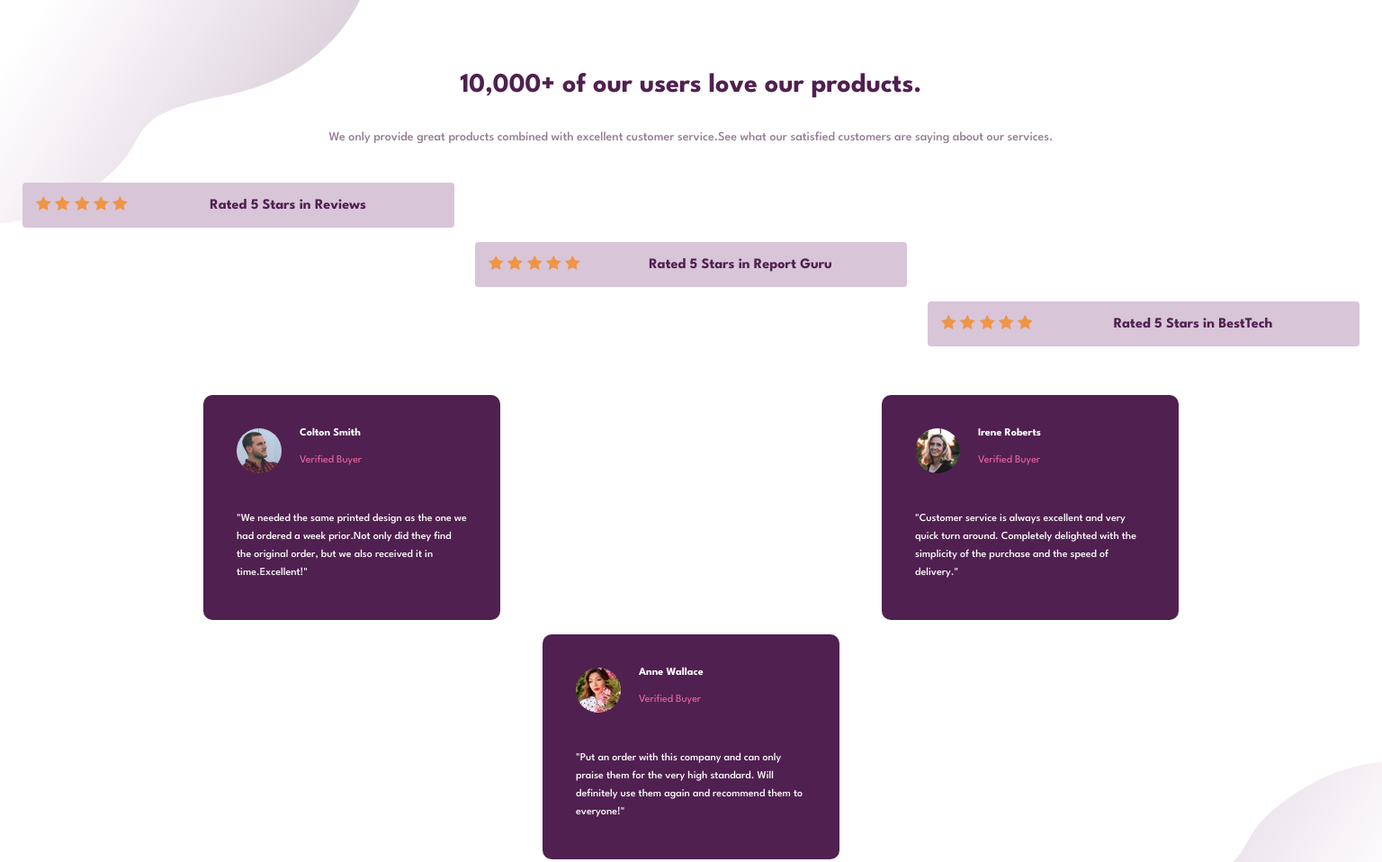
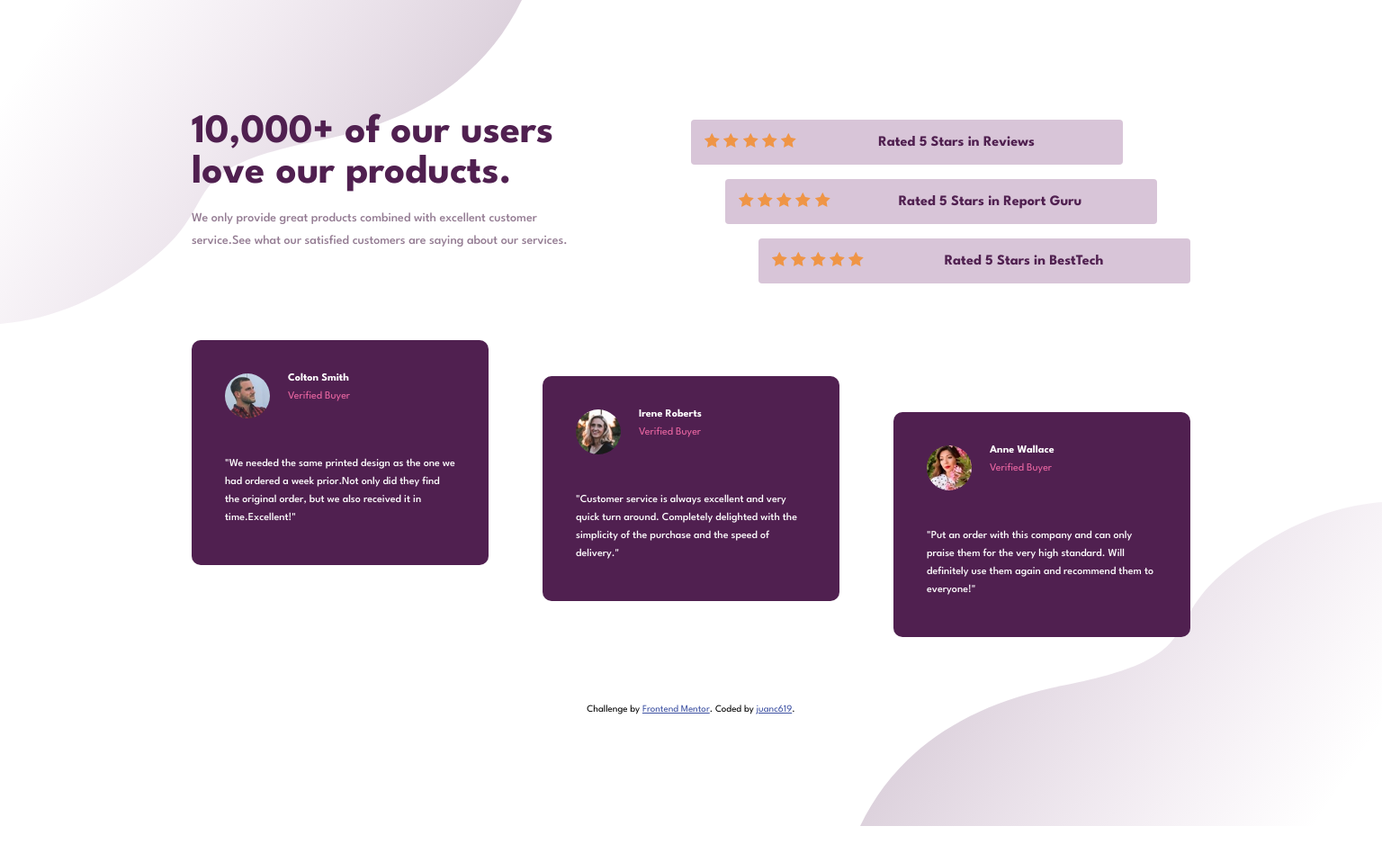
Before and after one commit to juanc619/CHALLENGE-1---Social-proof-section, a plain HTML site: page index.html in a window 1536 px wide. Shown: the top 958 px of the page at 90% size. After the commit the page ends 918 px from the top, so only its background shows below. Drawn offline with Linux system fonts and the light colour scheme.

Commit message:
-Terminado vista mobil y Desktop

```diff
--- a/style.css
+++ b/style.css
@@ -119,6 +119,7 @@ header p {
 .cards .status {
   color: var(--SoftPink);
   grid-column: 2 / 3;
+  padding-bottom: 20px;
 }
 
 .cards p {
@@ -187,6 +188,72 @@ header p {
   }
 }
 
+/* 894 > */
+
+@media only screen and (min-width: 894px) {
+  .container {
+    display: grid;
+    grid-template-columns: repeat(12, 1fr);
+    row-gap: 25px;
+  }
+  header {
+    grid-column: 1/6;
+  }
+  .starscontainer {
+    grid-column: 6/-1;
+  }
+  .cardscontainer {
+    grid-column: 1/-1;
+  }
+  footer {
+    grid-column: 1/-1;
+  }
+}
+
+/* 1160> */
+
+@media only screen and (min-width: 1160px) {
+  body {
+    background-size: 580px;
+  }
+  .container {
+    margin: 125px auto;
+    max-width: 1110px;
+  }
+  .cardscontainer {
+    display: flex;
+    flex-direction: row;
+    padding: 0;
+    height: 330px;
+  }
+  .cards {
+    margin: 0;
+  }
+}
+
+/* 1440 > */
+
+@media only screen and (min-width: 1440px) {
+  header {
+    max-width: 430px;
+    margin: 0;
+  }
+  header h1 {
+    font-size: 45px;
+    text-align: left;
+    margin: 0;
+    line-height: 45px;
+  }
+  header p {
+    text-align: left;
+    margin: 15px 0 30px 0;
+  }
+  .starscontainer {
+    grid-column: 7/-1;
+    padding: 0;
+  }
+}
+
 
 
 
```
